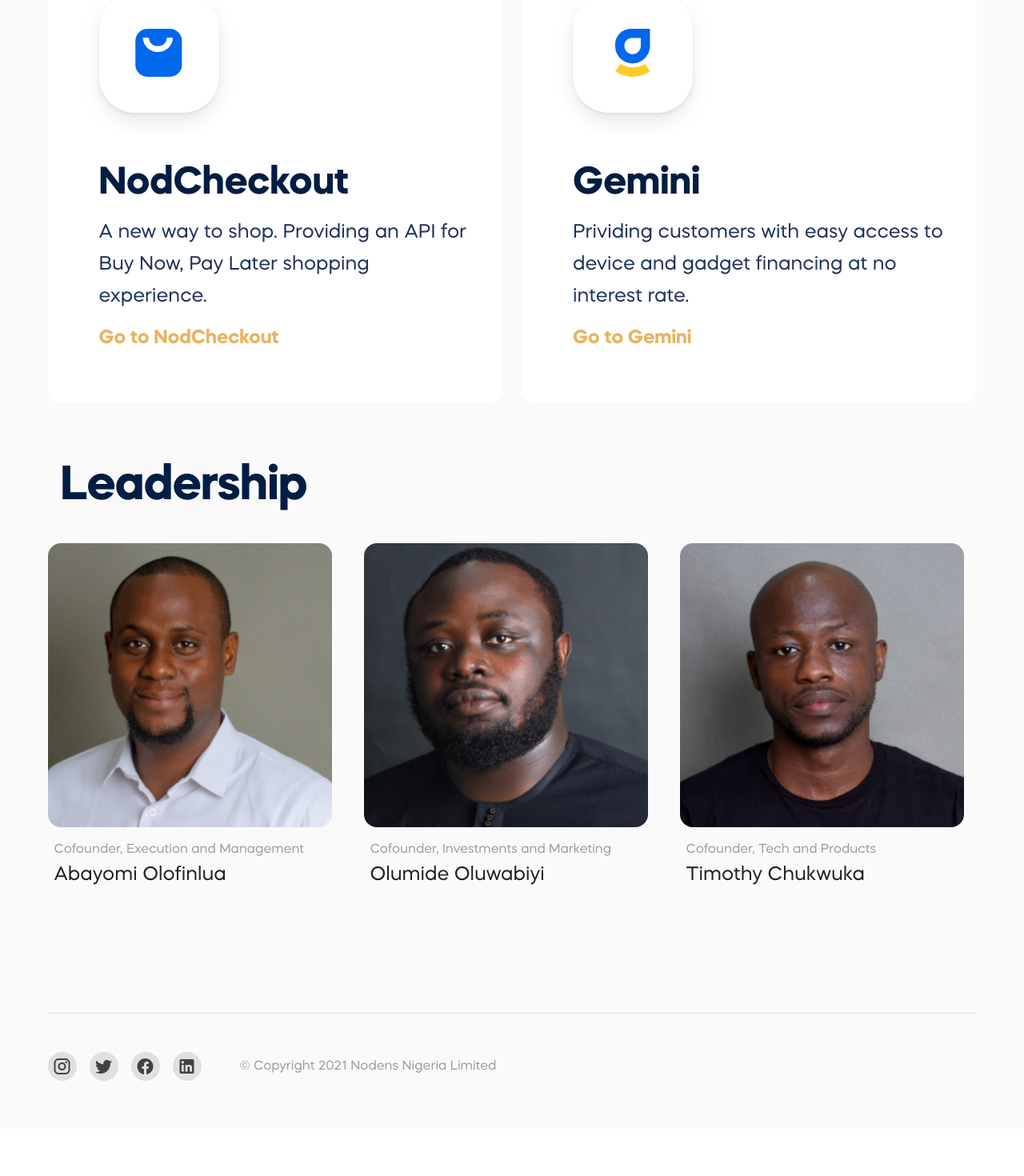
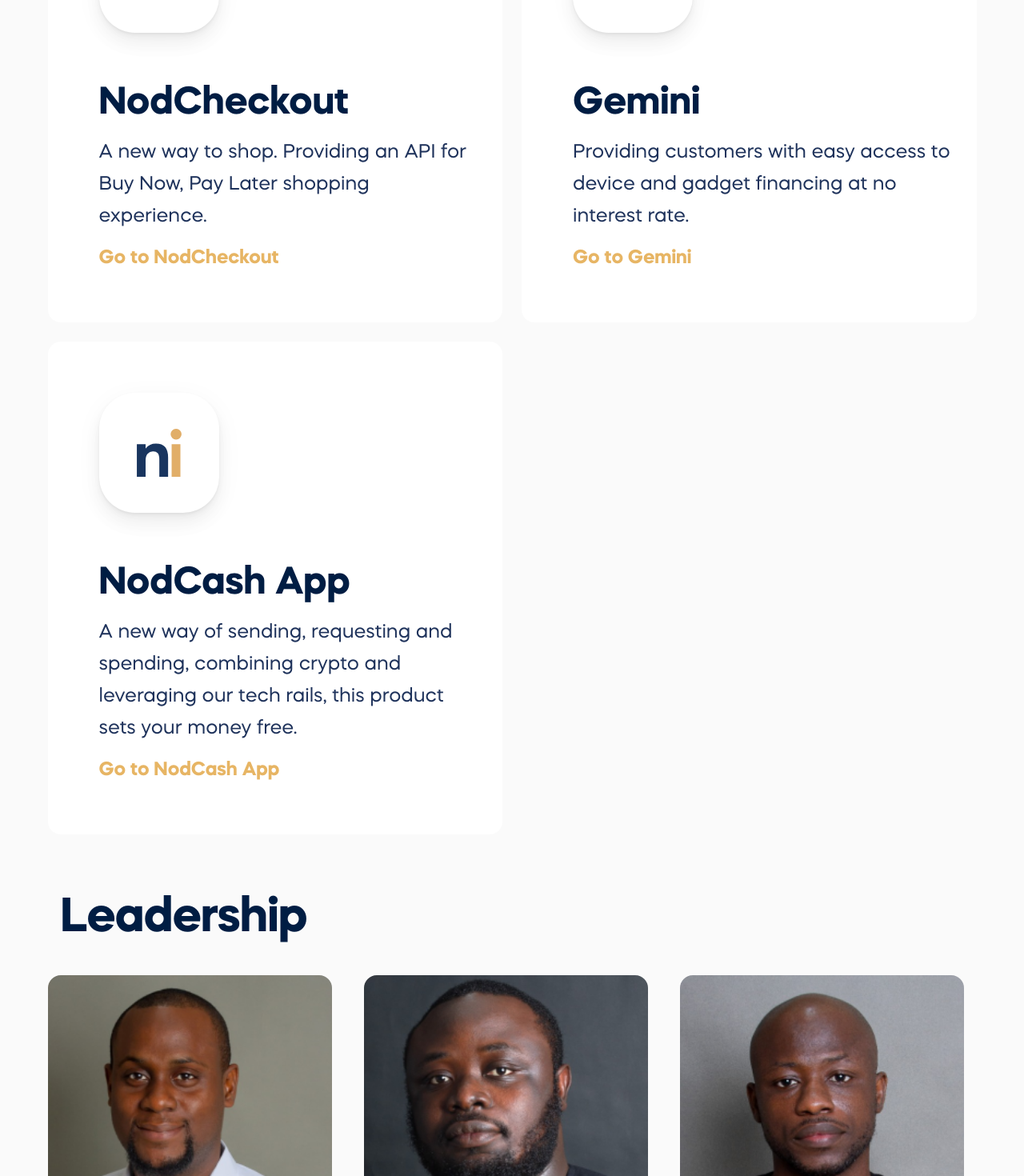
Before and after one commit to Bankole2000/nodens-ui, a Vue app: page / in a window 1280 px wide. Shown: the part 2893-4363 px from the top of the page at 80% size. Before the commit the page ends 4304 px from the top, so only its background shows below. Built offline with nearby package versions, Linux system fonts and the light colour scheme.

Commit message:
Minor edits

```diff
--- a/src/components/common/SmallFooter.vue
+++ b/src/components/common/SmallFooter.vue
@@ -1,11 +1,21 @@
 <template>
   <div class="small-footer">
-    <div class="d-flex align-center justify-start my-12" :class="{'flex-column': $vuetify.breakpoint.xs}">
+    <div
+      class="d-flex align-center justify-start my-12"
+      :class="{ 'flex-column': $vuetify.breakpoint.xs }"
+    >
       <div class="d-flex">
-        <v-avatar size="36" class="mr-4" color="grey lighten-2">
-          <v-icon color="grey darken-3">mdi-instagram</v-icon>
-        </v-avatar>
-        <v-avatar size="36" class="mr-4" color="grey lighten-2">
+        <a
+          :href="`https://${link}.com/nodensinc`"
+          v-for="(link, i) in socialLinks"
+          :key="i"
+          style="text-decoration: none;"
+        >
+          <v-avatar size="36" class="mr-4" color="grey lighten-2">
+            <v-icon color="grey darken-3">mdi-{{ link }}</v-icon>
+          </v-avatar>
+        </a>
+        <!-- <v-avatar size="36" class="mr-4" color="grey lighten-2">
           <v-icon color="grey darken-3">mdi-twitter</v-icon>
         </v-avatar>
         <v-avatar size="36" class="mr-4" color="grey lighten-2">
@@ -13,9 +23,15 @@
         </v-avatar>
         <v-avatar size="36" class="mr-4" color="grey lighten-2">
           <v-icon color="grey darken-3">mdi-linkedin</v-icon>
-        </v-avatar>
+        </v-avatar> -->
       </div>
-      <p class="mb-0 grey--text" :class="{'text-center mt-8': $vuetify.breakpoint.xs, 'ml-8': $vuetify.breakpoint.smAndUp}">
+      <p
+        class="mb-0 grey--text"
+        :class="{
+          'text-center mt-8': $vuetify.breakpoint.xs,
+          'ml-8': $vuetify.breakpoint.smAndUp,
+        }"
+      >
         © Copyright 2021 Nodens Nigeria Limited
       </p>
     </div>
@@ -23,7 +39,13 @@
 </template>
 
 <script>
-export default {};
+export default {
+  data() {
+    return {
+      socialLinks: ["instagram", "twitter", "facebook", "linkedin"],
+    };
+  },
+};
 </script>
 
 <style>
--- a/src/views/Home.vue
+++ b/src/views/Home.vue
@@ -280,7 +280,7 @@
         {metric: 'Total Loans Disbursed', value: '$3.5m'},
         {metric: 'Returns to Investors', value: '$2.2m'},
         {metric: 'Registered Users', value: '300k+'},
-        {metric: 'Total No of Staff', value: '50'},
+        // {metric: 'Total No of Staff', value: '50'},
 
       ],
       investorLogos: [
@@ -319,8 +319,16 @@
           logo: "gemini",
           product: {
             title: "Gemini",
-            desc: "Prividing customers with easy access to device and gadget financing at no interest rate.",
+            desc: "Providing customers with easy access to device and gadget financing at no interest rate.",
             link: "https://gemini.com",
+          },
+        },
+        {
+          logo: "nodcash",
+          product: {
+            title: "NodCash App",
+            desc: "A new way of sending, requesting and spending, combining crypto and leveraging our tech rails, this product sets your money free.",
+            link: "https://nodcashapp.com",
           },
         },
       ],
```
Also changed, not shown: src/components/common/Footer.vue (+6 -4 lines), src/assets/imgs/logos/nodcash.svg (added), 1 other file (tests, documents, lock files or other folders).
